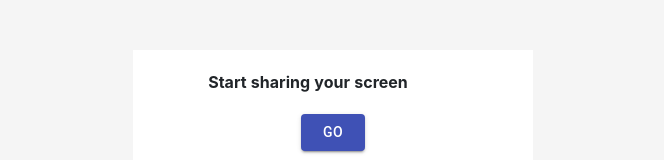
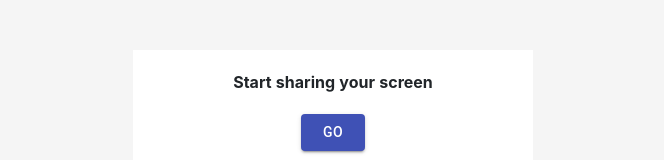
Before and after one commit to AlexThuander/screensharing, a React (Create React App) app: page / in a window 1280 px wide. Shown: the part 230-390 px from the top of the page, without its empty margins (307-971 px from the left). Built offline with nearby package versions, Linux system fonts and the light colour scheme; the HTML template or start-up script is replaced by a standard one.

Commit message:
Update Home.js

```diff
--- a/src/Home.js
+++ b/src/Home.js
@@ -42,7 +42,7 @@ class Home extends Component {
 					background: "white", width: "30%", height: "auto", padding: "20px", minWidth: "400px",
 					textAlign: "center", margin: "auto", marginTop: "100px"
 				}}>
-					<p style={{ margin: 0, fontWeight: "bold", paddingRight: "50px" }}>Start sharing your screen</p>
+					<p style={{ margin: 0, fontWeight: "bold" }}>Start sharing your screen</p>
 					<Input type="hidden" placeholder="URL" value="binaryrenko" onChange={e => this.handleChange(e)} />
 					<Button variant="contained" color="primary" onClick={this.join} style={{ margin: "20px" }}>Go</Button>
 				</div>
```
